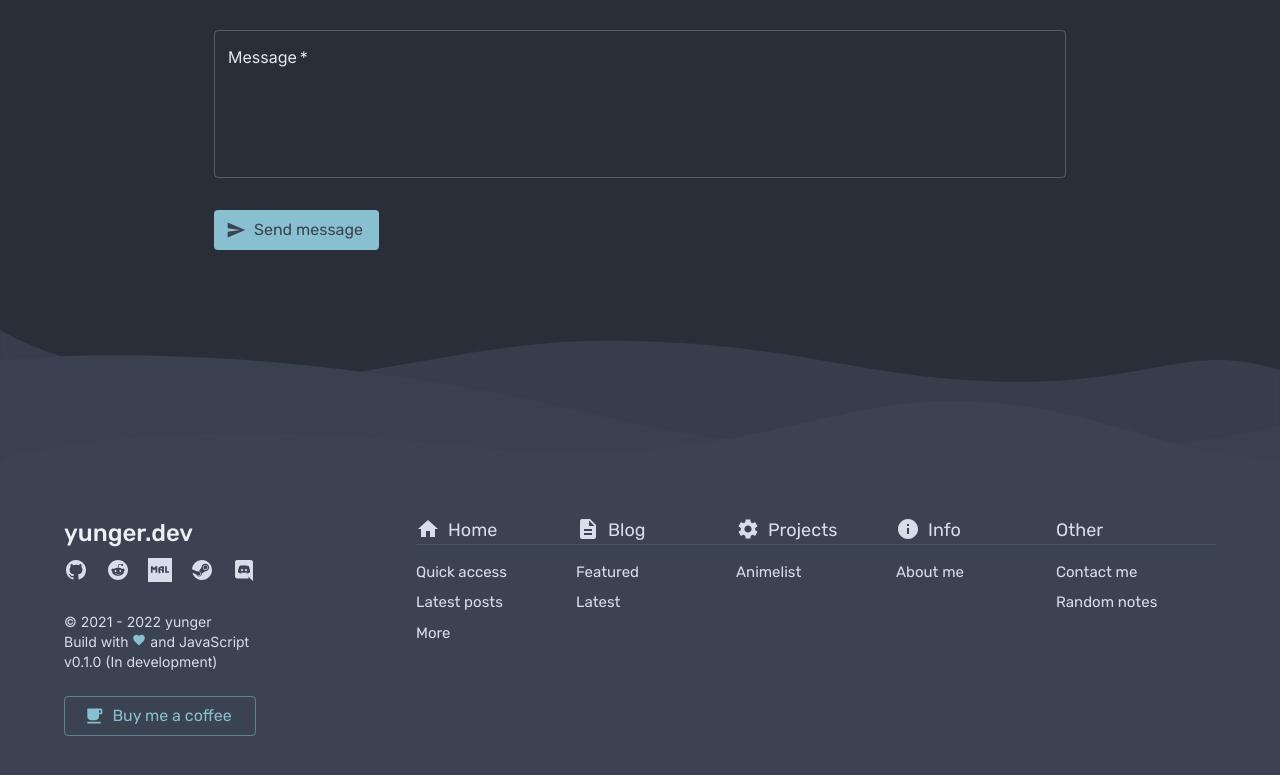
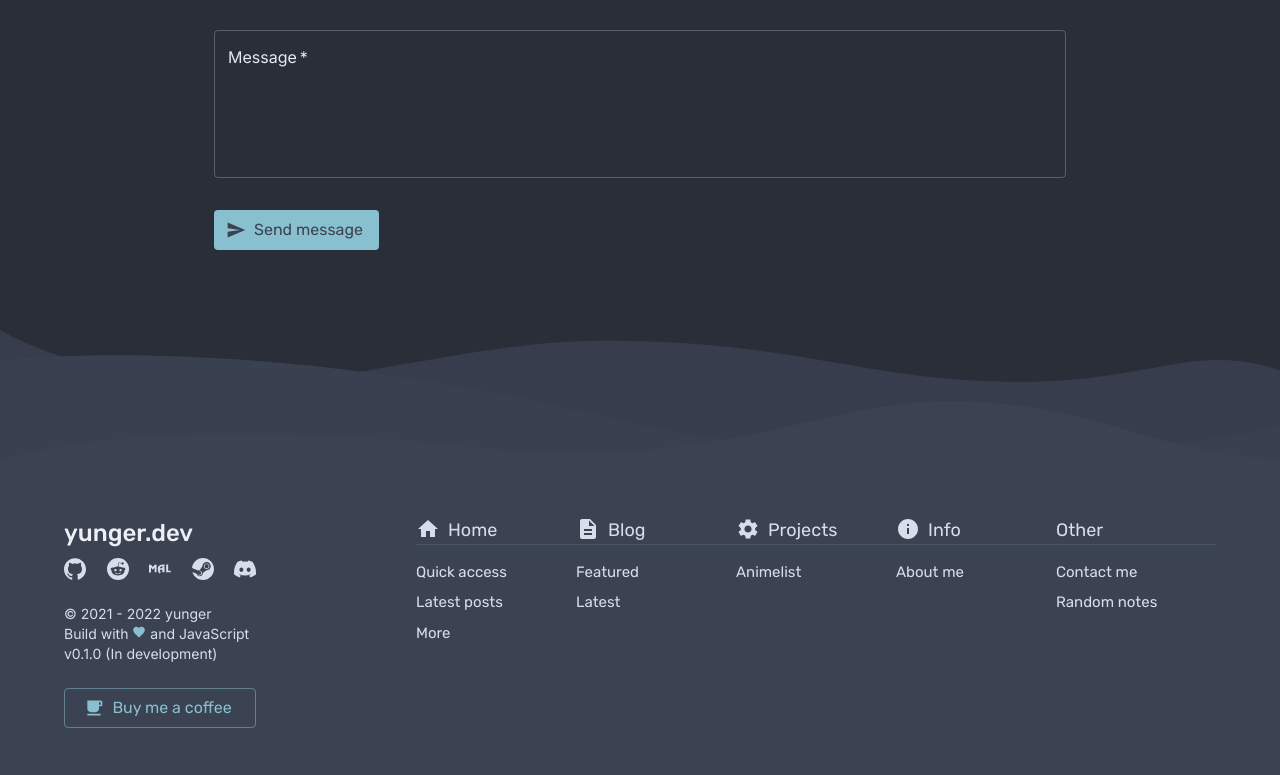
Before and after one commit to yunger7/yunger.dev, a Next.js app: page /contact in a window 1280 px wide. Shown: the part 825-1600 px from the top of the page. Built offline with nearby package versions, Linux system fonts and the light colour scheme.

Commit message:
Replace SVGs with 'react-icons' components

```diff
--- a/src/components/Footer.jsx
+++ b/src/components/Footer.jsx
@@ -20,6 +20,13 @@ import {
 	Settings as SettingsIcon,
 	LocalCafe as LocalCafeIcon,
 } from "@mui/icons-material";
+import {
+	SiGithub as GithubIcon,
+	SiReddit as RedditIcon,
+	SiMyanimelist as MyanimelistIcon,
+	SiSteam as SteamIcon,
+	SiDiscord as DiscordIcon,
+} from "react-icons/si";
 
 import { palette } from "../theme";
 
@@ -147,7 +154,7 @@ export function Footer() {
 						>
 							yunger.dev
 						</Typography>
-						<SocialMedia />
+						<SocialMediaIcons />
 					</div>
 					<Box sx={{ color: palette.nord4 }}>
 						<Typography variant="body2">
@@ -291,7 +298,7 @@ function LinkSection({ item }) {
 	);
 }
 
-function SocialMedia() {
+function SocialMediaIcons() {
 	const [snackbarOpen, setSnackbarOpen] = useState(false);
 
 	async function handleDiscordClick() {
@@ -306,9 +313,17 @@ function SocialMedia() {
 				justifyContent: "space-between",
 				mb: 3,
 
+				"& a, & span": {
+					display: "flex",
+					alignItems: "center",
+					justifyContent: "center",
+				},
+
 				"& svg": {
 					fill: palette.nord4,
 					transition: "all .2s",
+					width: { xs: 24, md: 22 },
+					height: { xs: 24, md: 22 },
 
 					":hover": {
 						fill: "#ffffff",
@@ -318,15 +333,7 @@ function SocialMedia() {
 		>
 			{/* GitHub */}
 			<a href="https://github.com/yunger7" target="_blank" rel="noreferrer">
-				<svg
-					xmlns="http://www.w3.org/2000/svg"
-					viewBox="0 0 24 24"
-					width="24"
-					height="24"
-				>
-					<path fill="none" d="M0 0h24v24H0z" />
-					<path d="M12 2C6.475 2 2 6.475 2 12a9.994 9.994 0 0 0 6.838 9.488c.5.087.687-.213.687-.476 0-.237-.013-1.024-.013-1.862-2.512.463-3.162-.612-3.362-1.175-.113-.288-.6-1.175-1.025-1.413-.35-.187-.85-.65-.013-.662.788-.013 1.35.725 1.538 1.025.9 1.512 2.338 1.087 2.912.825.088-.65.35-1.087.638-1.337-2.225-.25-4.55-1.113-4.55-4.938 0-1.088.387-1.987 1.025-2.688-.1-.25-.45-1.275.1-2.65 0 0 .837-.262 2.75 1.026a9.28 9.28 0 0 1 2.5-.338c.85 0 1.7.112 2.5.337 1.912-1.3 2.75-1.024 2.75-1.024.55 1.375.2 2.4.1 2.65.637.7 1.025 1.587 1.025 2.687 0 3.838-2.337 4.688-4.562 4.938.362.312.675.912.675 1.85 0 1.337-.013 2.412-.013 2.75 0 .262.188.574.688.474A10.016 10.016 0 0 0 22 12c0-5.525-4.475-10-10-10z" />
-				</svg>
+				<GithubIcon />
 			</a>
 
 			{/* Reddit */}
@@ -335,15 +342,7 @@ function SocialMedia() {
 				target="_blank"
 				rel="noreferrer"
 			>
-				<svg
-					xmlns="http://www.w3.org/2000/svg"
-					viewBox="0 0 24 24"
-					width="24"
-					height="24"
-				>
-					<path fill="none" d="M0 0h24v24H0z" />
-					<path d="M12 22C6.477 22 2 17.523 2 12S6.477 2 12 2s10 4.477 10 10-4.477 10-10 10zm6.67-10a1.46 1.46 0 0 0-2.47-1 7.12 7.12 0 0 0-3.85-1.23L13 6.65l2.14.45a1 1 0 1 0 .13-.61L12.82 6a.31.31 0 0 0-.37.24l-.74 3.47a7.14 7.14 0 0 0-3.9 1.23 1.46 1.46 0 1 0-1.61 2.39 2.87 2.87 0 0 0 0 .44c0 2.24 2.61 4.06 5.83 4.06s5.83-1.82 5.83-4.06a2.87 2.87 0 0 0 0-.44 1.46 1.46 0 0 0 .81-1.33zm-10 1a1 1 0 1 1 2 0 1 1 0 0 1-2 0zm5.81 2.75a3.84 3.84 0 0 1-2.47.77 3.84 3.84 0 0 1-2.47-.77.27.27 0 0 1 .38-.38A3.27 3.27 0 0 0 12 16a3.28 3.28 0 0 0 2.09-.61.28.28 0 1 1 .39.4v-.04zm-.18-1.71a1 1 0 1 1 1-1 1 1 0 0 1-1.01 1.04l.01-.04z" />
-				</svg>
+				<RedditIcon />
 			</a>
 
 			{/* MyAnimeList */}
@@ -352,33 +351,7 @@ function SocialMedia() {
 				target="_blank"
 				rel="noreferrer"
 			>
-				<svg
-					version="1.0"
-					xmlns="http://www.w3.org/2000/svg"
-					width="24"
-					height="24"
-					viewBox="0 0 256.000000 256.000000"
-					preserveAspectRatio="xMidYMid meet"
-				>
-					<g
-						transform="translate(0.000000,256.000000) scale(0.100000,-0.100000)"
-						stroke="none"
-					>
-						<path
-							d="M0 1280 l0 -1280 1280 0 1280 0 0 1280 0 1280 -1280 0 -1280 0 0
-							-1280z m570 294 c71 -100 75 -104 90 -85 8 11 44 58 80 105 l65 86 93 0 92 0
-							0 -345 0 -345 -90 0 -90 0 -2 206 -3 206 -75 -90 c-41 -50 -78 -91 -82 -91 -4
-							-1 -40 40 -80 90 l-73 91 -3 -206 -2 -206 -90 0 -90 0 0 345 0 345 93 0 92 -1
-							75 -105z m1120 51 c9 -27 20 -60 24 -72 l7 -23 -136 0 c-184 0 -229 -22 -260
-							-124 l-14 -46 89 0 90 0 0 75 0 75 100 0 100 0 0 -260 0 -260 -100 0 -100 0 0
-							115 0 115 -109 0 -109 0 14 -61 c8 -33 25 -84 39 -113 14 -29 25 -55 25 -58 0
-							-5 -136 -98 -144 -98 -7 0 -63 140 -88 220 -19 61 -23 97 -23 195 0 118 1 121
-							35 184 38 71 103 127 185 159 71 28 84 30 229 28 l129 -1 17 -50z m320 -215
-							l0 -270 125 0 c69 0 125 -3 125 -7 -1 -5 -9 -37 -19 -73 l-18 -65 -197 -3
-							-196 -2 0 345 0 345 90 0 90 0 0 -270z"
-						/>
-					</g>
-				</svg>
+				<MyanimelistIcon />
 			</a>
 
 			{/* Steam */}
@@ -387,29 +360,13 @@ function SocialMedia() {
 				target="_blank"
 				rel="noreferrer"
 			>
-				<svg
-					xmlns="http://www.w3.org/2000/svg"
-					viewBox="0 0 24 24"
-					width="24"
-					height="24"
-				>
-					<path fill="none" d="M0 0H24V24H0z" />
-					<path d="M12.004 2c-5.25 0-9.556 4.05-9.964 9.197l5.36 2.216c.454-.31 1.002-.492 1.593-.492.053 0 .104.003.157.005l2.384-3.452v-.049c0-2.08 1.69-3.77 3.77-3.77 2.079 0 3.77 1.692 3.77 3.772s-1.692 3.771-3.77 3.771h-.087l-3.397 2.426c0 .043.003.088.003.133 0 1.562-1.262 2.83-2.825 2.83-1.362 0-2.513-.978-2.775-2.273l-3.838-1.589C3.573 18.922 7.427 22 12.005 22c5.522 0 9.998-4.477 9.998-10 0-5.522-4.477-10-9.999-10zM7.078 16.667c.218.452.595.832 1.094 1.041 1.081.45 2.328-.063 2.777-1.145.22-.525.22-1.1.004-1.625-.215-.525-.625-.934-1.147-1.152-.52-.217-1.075-.208-1.565-.025l1.269.525c.797.333 1.174 1.25.84 2.046-.33.797-1.247 1.175-2.044.843l-1.228-.508zm10.74-7.245c0-1.385-1.128-2.512-2.513-2.512-1.387 0-2.512 1.127-2.512 2.512 0 1.388 1.125 2.513 2.512 2.513 1.386 0 2.512-1.125 2.512-2.513zM15.31 7.53c1.04 0 1.888.845 1.888 1.888s-.847 1.888-1.888 1.888c-1.044 0-1.888-.845-1.888-1.888s.845-1.888 1.888-1.888z" />
-				</svg>
+				<SteamIcon />
 			</a>
 
 			{/* Discord */}
 			<Tooltip arrow title="yunger#3461" onClick={handleDiscordClick}>
 				<Box component="span" sx={{ cursor: "pointer" }}>
-					<svg
-						xmlns="http://www.w3.org/2000/svg"
-						viewBox="0 0 24 24"
-						width="24"
-						height="24"
-					>
-						<path fill="none" d="M0 0h24v24H0z" />
-						<path d="M10.076 11c.6 0 1.086.45 1.075 1 0 .55-.474 1-1.075 1C9.486 13 9 12.55 9 12s.475-1 1.076-1zm3.848 0c.601 0 1.076.45 1.076 1s-.475 1-1.076 1c-.59 0-1.075-.45-1.075-1s.474-1 1.075-1zm4.967-9C20.054 2 21 2.966 21 4.163V23l-2.211-1.995-1.245-1.176-1.317-1.25.546 1.943H5.109C3.946 20.522 3 19.556 3 18.359V4.163C3 2.966 3.946 2 5.109 2H18.89zm-3.97 13.713c2.273-.073 3.148-1.596 3.148-1.596 0-3.381-1.482-6.122-1.482-6.122-1.48-1.133-2.89-1.102-2.89-1.102l-.144.168c1.749.546 2.561 1.334 2.561 1.334a8.263 8.263 0 0 0-3.096-1.008 8.527 8.527 0 0 0-2.077.02c-.062 0-.114.011-.175.021-.36.032-1.235.168-2.335.662-.38.178-.607.305-.607.305s.854-.83 2.705-1.376l-.103-.126s-1.409-.031-2.89 1.103c0 0-1.481 2.74-1.481 6.121 0 0 .864 1.522 3.137 1.596 0 0 .38-.472.69-.871-1.307-.4-1.8-1.24-1.8-1.24s.102.074.287.179c.01.01.02.021.041.031.031.022.062.032.093.053.257.147.514.262.75.357.422.168.926.336 1.513.452a7.06 7.06 0 0 0 2.664.01 6.666 6.666 0 0 0 1.491-.451c.36-.137.761-.337 1.183-.62 0 0-.514.861-1.862 1.25.309.399.68.85.68.85z" />
-					</svg>
+					<DiscordIcon />
 				</Box>
 			</Tooltip>
 			<Snackbar
```
